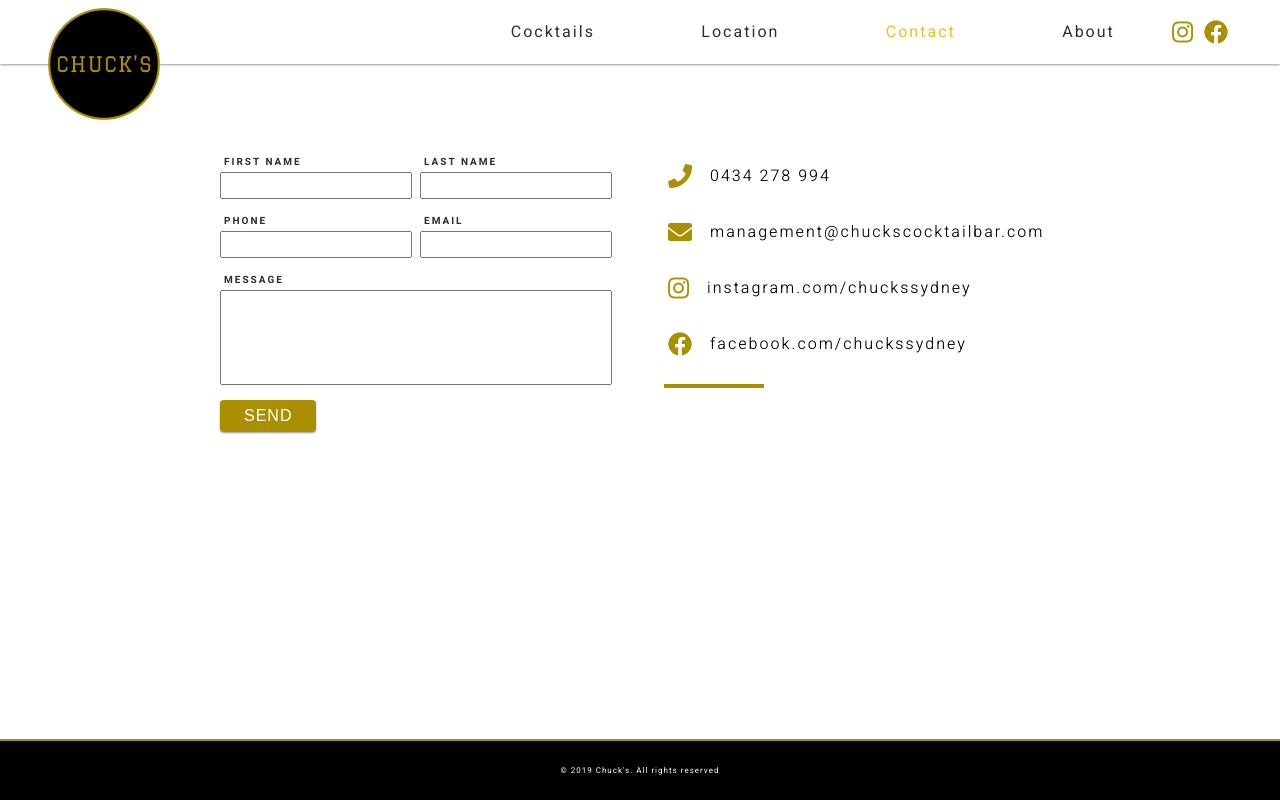
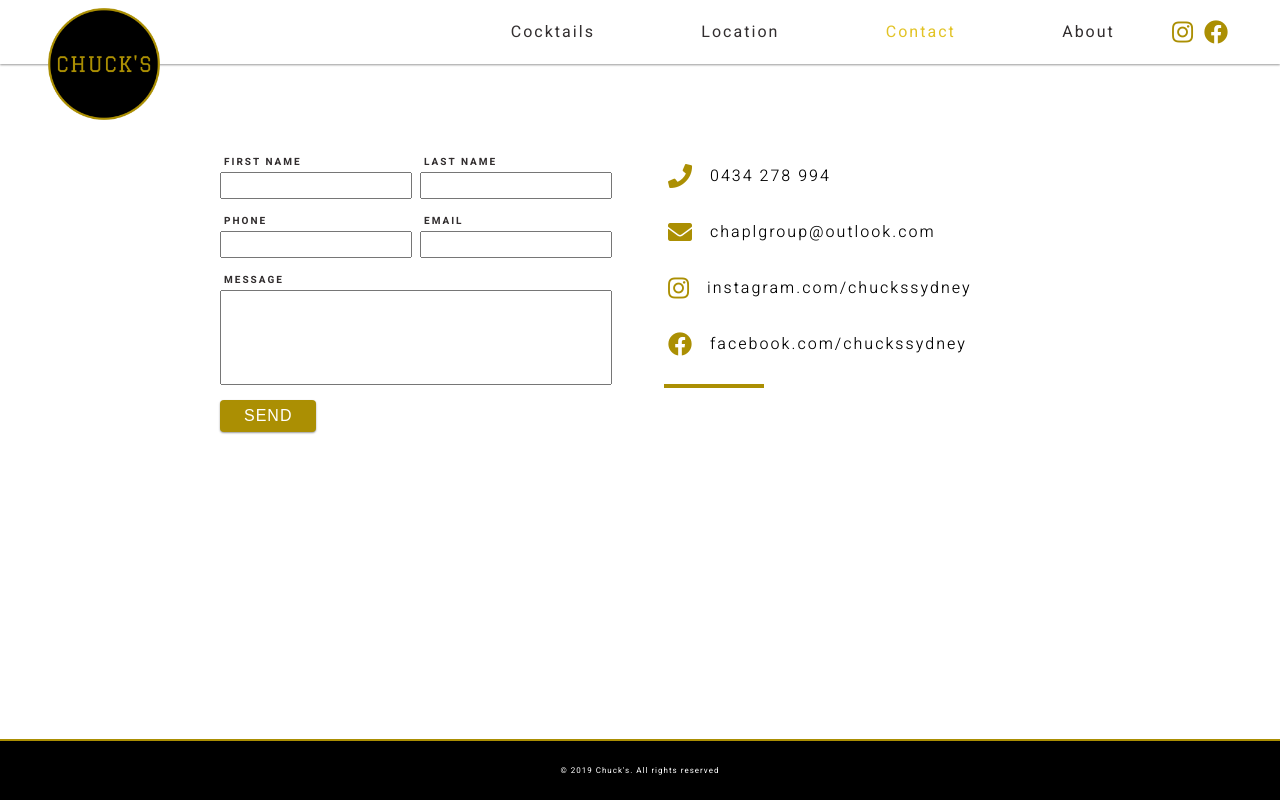
Before and after one commit to GiuseppeZeraschi/chucks, a Vue app: page /contact in a window 1280 px wide. Built offline with nearby package versions, Linux system fonts and the light colour scheme.

Commit message:
email changed

```diff
--- a/src/views/Contact.vue
+++ b/src/views/Contact.vue
@@ -92,10 +92,10 @@ export default {
         isHovered: false
       },
       email: {
-        info: "management@chuckscocktailbar.com",
+        info: "chaplgroup@outlook.com",
         shorthand: "Email",
         iconClass: "fas fa-envelope",
-        href: "mailto:management@chuckscocktailbar.com",
+        href: "mailto:chaplgroup@outlook.com",
         isHovered: false
       },
       instagram: {
```
